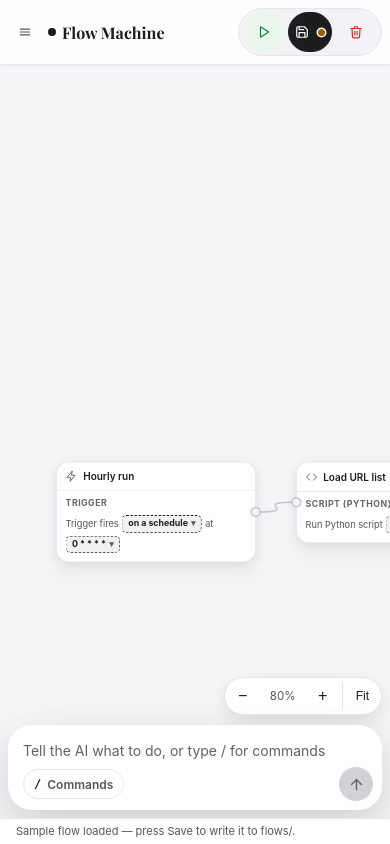
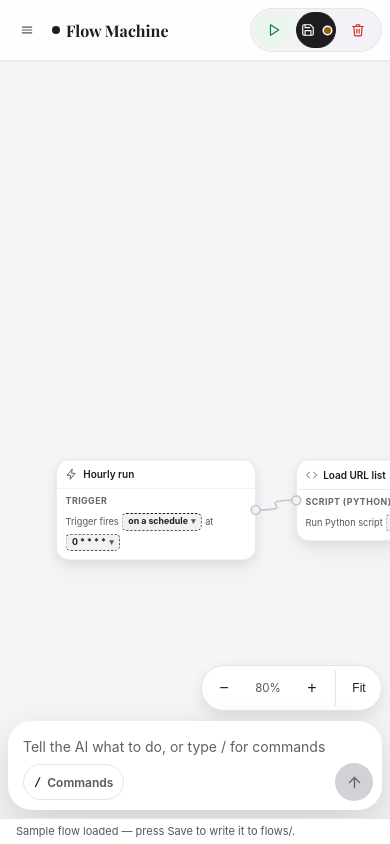
Before and after one commit to o-kollar/test2, a plain HTML site: page Hello/FlowMachine.html in a window 390 px wide. Drawn offline with nearby package versions, Linux system fonts and the light colour scheme; a web font is replaced by a local one.

Commit message:
Enhance FlowMachine with responsive button styles
Add responsive styles for narrow screens in FlowMachine.

```diff
--- a/Hello/FlowMachine.html
+++ b/Hello/FlowMachine.html
@@ -654,6 +654,15 @@
     .lib-add,.lib-file-action{width:32px;height:32px;}
     .lib-file-actions{display:flex;}
     .pal-item,.lib-file,.cmd-item,.phrase-popover-item{min-height:44px;}
+  }
+  /* Narrow screens: slimmer pills so they don't look bloated (after the coarse-pointer block so it wins). */
+  @media (max-width:640px){
+    .btn{min-height:36px;padding:6px 12px;}
+    .btn-sm{min-height:32px;padding:5px 10px;}
+    .btn-icon-only,.ai-send{width:38px;height:38px;padding:0;}
+    #topbar .topbar-group .btn{width:40px;min-height:36px;padding:0;}
+    #canvasControls button{min-width:36px;height:36px;}
+    .ai-tool-btn{height:36px;}
   }
 </style>
 </head>
```
